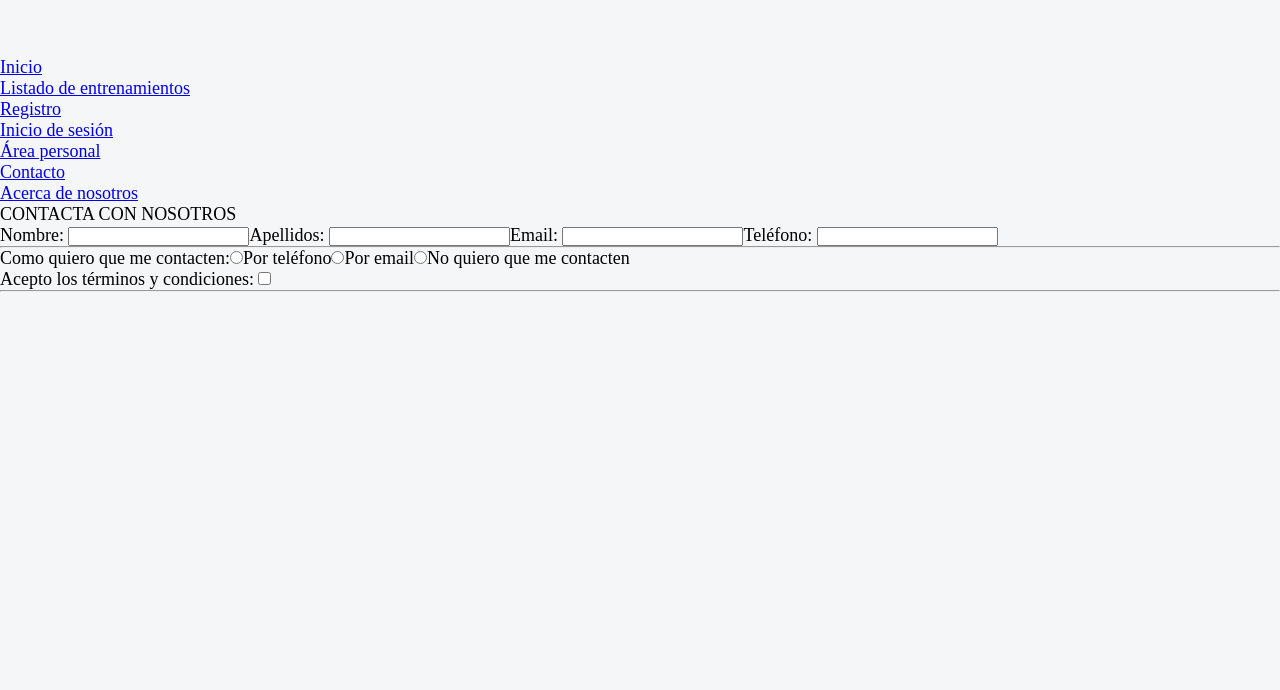
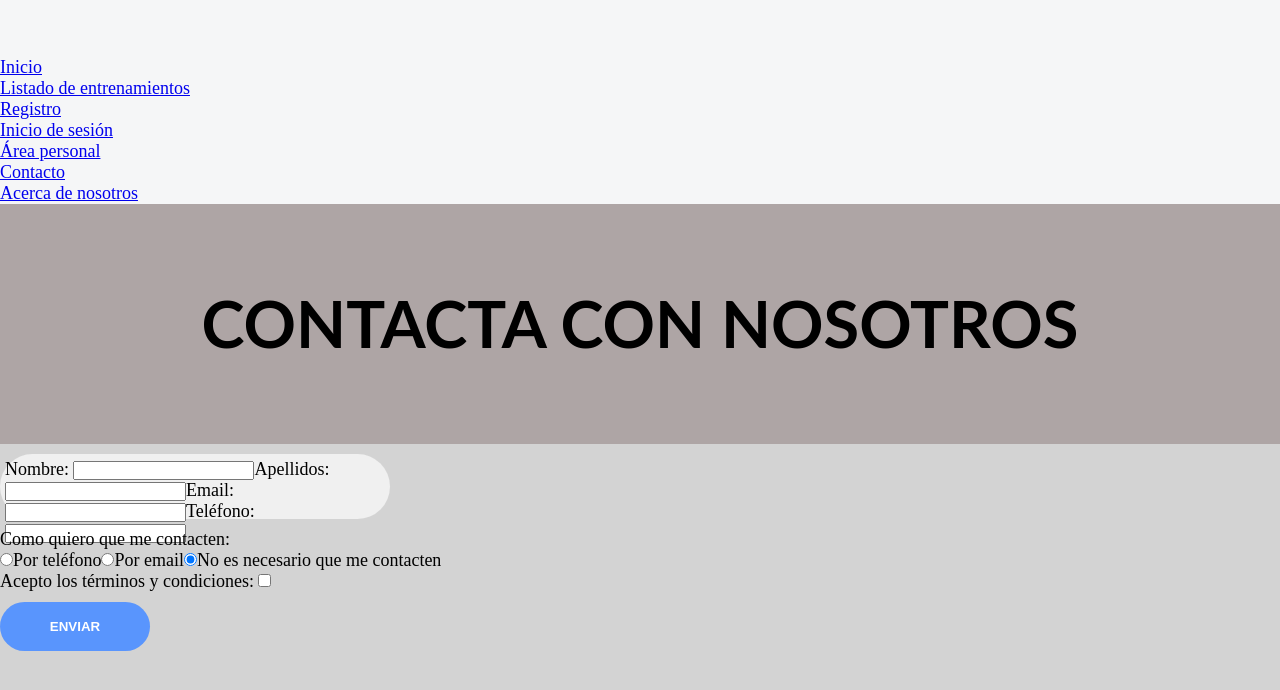
Before and after one commit to Zorahida/Equipo-fitness-App, a React (Create React App) app: page /contact in a window 1280 px wide. Shown: the part 743-1433 px from the top of the page. Before the commit the page ends 1035 px from the top, so only its background shows below. Built offline with nearby package versions, Linux system fonts and the light colour scheme.

Commit message:
contact with styles

```diff
--- a/src/components/Contact/Contact.jsx
+++ b/src/components/Contact/Contact.jsx
@@ -1,37 +1,148 @@
+import { useState } from "react";
+import "./ContactStyle.css";
+
 function Contact() {
+  const [name, setName] = useState("");
+  const [surname, setSurname] = useState("");
+  const [email, setEmail] = useState("");
+  const [phone, setPhone] = useState("");
+  const [contactMethod, setContactMethod] = useState(""); // 'teléfono', 'email', 'none'
+  const [termsAccepted, setTermsAccepted] = useState(false);
+
+  const isFormValid =
+    name !== "" &&
+    surname !== "" &&
+    email !== "" &&
+    phone !== "" &&
+    contactMethod !== "" &&
+    termsAccepted;
+
+  const submitForm = (ev) => {
+    ev.preventDefault();
+  };
+  if (isFormValid) {
+    // Aquí puedes enviar los datos o hacer lo que necesites con ellos
+    console.log("Formulario enviado!");
+  } else {
+    console.log(
+      "Por favor, completa todos los campos y acepta los términos y condiciones antes de enviar."
+    );
+
+    const handlerReset = () => {
+      setName("");
+      setSurname("");
+      setEmail("");
+      setPhone("");
+      setTermsAccepted(false);
+    };
+
     return (
       <>
-      <header>CONTACTA CON NOSOTROS</header>
-      <body>
+        <div className="Title">
+          <h1>CONTACTA CON NOSOTROS</h1>
+        </div>
+        <form className="Form" onSubmit={submitForm}>
+          <div className="input-details">
             <label>
-          Nombre: <input name="nameInput" />
-          Apellidos: <input name="surnameInput" />
-          Email: <input name="mailInput" />
-          Teléfono: <input name="phoneInput" />
+              Nombre:{" "}
+              <input
+                type="text"
+                name="Nombre"
+                value={name}
+                onChange={(e) => setName(e.target.value)}
+                required
+              />
+              Apellidos:{" "}
+              <input
+                type="text"
+                name="Apellidos"
+                value={surname}
+                onChange={(e) => setSurname(e.target.value)}
+                required
+              />
+              Email:{" "}
+              <input
+                type="email"
+                name="Email"
+                value={email}
+                onChange={(e) => setEmail(e.target.value)}
+                required
+              />
+              Teléfono:{" "}
+              <input
+                type="tel"
+                name="Teléfono"
+                value={phone}
+                onChange={(e) => setPhone(e.target.value)}
+                required
+              />
             </label>
-        <hr />
-        <p>
-          Como quiero que me contacten:
+          </div>
+
+          <div className="Input-radio">
+            <p>Como quiero que me contacten:</p>
             <label>
-            <input type="radio" name="btnRadio" value="teléfono" />
+              <input
+                type="radio"
+                name="btnRadio"
+                value="teléfono"
+                checked
+                onChange={() => setContactMethod("teléfono")}
+                required
+              />
               Por teléfono
             </label>
             <label>
-            <input type="radio" name="btnRadio" value="email" />
+              <input
+                type="radio"
+                name="btnRadio"
+                value="email"
+                checked
+                onChange={() => setContactMethod("email")}
+                required
+              />
               Por email
             </label>
             <label>
-            <input type="radio" name="btnRadio" value="none" />
-            No quiero que me contacten
+              <input
+                type="radio"
+                name="btnRadio"
+                value="none"
+                checked
+                onChange={() => setContactMethod("none")}
+                required
+              />
+              No es necesario que me contacten
             </label>
-        </p>
+          </div>
+
+          <div className="Input-terms">
             <label>
               Acepto los términos y condiciones:{" "}
-          <input type="checkbox" name="terminosCheckbox" />
+              <input
+                type="checkbox"
+                name="terminosCheckbox"
+                checked={termsAccepted}
+                onChange={() => setTermsAccepted(!termsAccepted)}
+                required
+              />
             </label>
-        <hr />
-      </body>
+          </div>
+
+          <div>
+            <button
+              className="btn"
+              type="submit"
+              disabled={!isFormValid && !termsAccepted}
+              onClick={handlerReset}
+            >
+              Enviar
+            </button>
+          </div>
+        </form>
       </>
     );
   }
+}
+
 export default Contact;
--- /dev/null
+++ b/src/components/Contact/ContactStyle.css
@@ -0,0 +1,86 @@
+.Title{
+    background-color: rgb(174, 165, 165);
+    min-height: 30vh;
+    display: flex;
+    flex-direction: column;
+    align-items: center;
+    justify-content: center;
+    font-size: calc(10px + 2vmin);
+}
+.Form{
+    position: absolute;
+    width: 100%;
+    min-height: 100vh;
+    background-color: lightgray;
+    overflow: hidden;
+
+.Form::before{
+    position: absolute;
+    width: 2000px;
+    height: 2000px;
+    border-radius: 50%;
+    background: linear-gradient(-45deg, #4481eb, #04befe);
+    top: -10%;
+    right: 48%;
+    transform: translateY(-50%);
+    z-index: 6;
+    transition: 1.8s ease-in-out;
+}
+}
+.input-details{
+    max-width: 380px;
+    width: 100%;
+    height: 55px;
+    background-color: #f0f0f0;
+    margin: 10px 0;
+    border-radius: 55px;
+    display: grid;
+    padding: 5px;
+}
+
+.input-radio{
+    max-width: 380px;
+    width: 100%;
+    height: 55px;
+    background-color: #f0f0f0;
+    margin: 10px 0;
+    border-radius: 55px;
+    display: grid;
+    padding: 5px;
+}
+
+.input-terms{
+    max-width: 380px;
+    width: 100%;
+    height: 55px;
+    background-color: #f0f0f0;
+    margin: 10px 0;
+    border-radius: 55px;
+    display: grid;
+    padding: 5px;
+}
+
+.input-details::placeholder{
+    color: #aaa;
+    font-weight: 500;
+
+}
+
+.btn{
+    width: 150px;
+    height: 49px;
+    border: none;
+    outline: none;
+    border-radius: 49px;
+    cursor: pointer;
+    background-color: #5995fd;
+    color: #fff;
+    text-transform: uppercase;
+    font-weight: 600;
+    margin: 10px 0;
+    transition: .5s;
+}
+
+.btn:hover{
+    background-color: #4d8ae2;
+}
```
Lines whose indentation alone changed are shown as unchanged.
